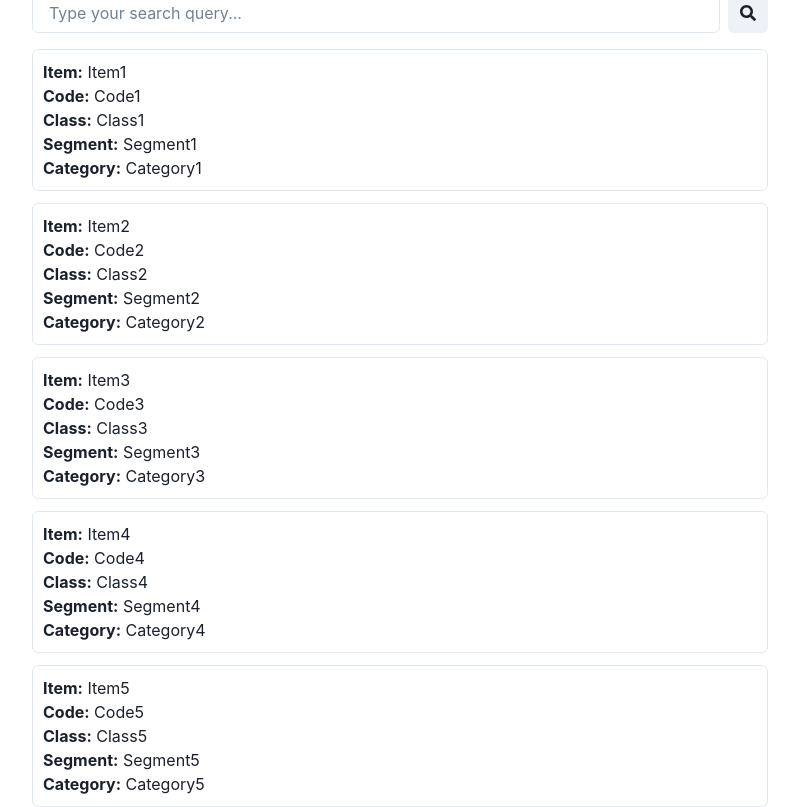
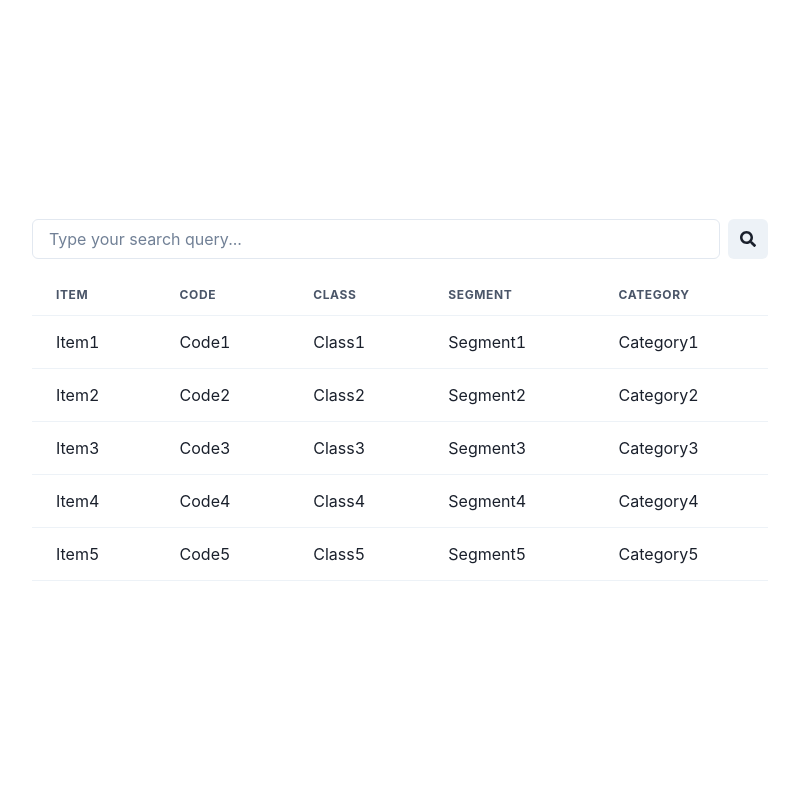
Before and after one commit to GPT-Engineer-App/search-interface-webpage, a React (Vite) app: page / in a window 1280 px wide. Both pictures are taken after a click on the button "Search". Shown: the whole page, without its empty margins (240-1039 px from the left). Built offline with nearby package versions, Linux system fonts and the light colour scheme.

Commit message:
Updated the search results to be displayed in a table format under the search bar using Chakra UI components.
Prompt: need to put the results in table form under the searching bar

```diff
--- a/src/pages/Index.jsx
+++ b/src/pages/Index.jsx
@@ -1,5 +1,5 @@
 import React, { useState, useEffect } from "react";
-import { Container, VStack, Input, List, ListItem, Text, HStack, IconButton } from "@chakra-ui/react";
+import { Container, VStack, Input, Table, Thead, Tbody, Tr, Th, Td, HStack, IconButton } from "@chakra-ui/react";
 import { FaSearch } from "react-icons/fa";
 
 const Index = () => {
@@ -37,19 +37,28 @@ Item5, Code5, Class5, Segment5, Category5
           <Input placeholder="Type your search query..." value={query} onChange={(e) => setQuery(e.target.value)} flex="1" />
           <IconButton aria-label="Search" icon={<FaSearch />} onClick={handleSearch} />
         </HStack>
-        <List spacing={3} width="100%">
-          {results.map((result, index) => (
-            <ListItem key={index} padding="10px" borderWidth="1px" borderRadius="md">
-              <Text>
-                <strong>Item:</strong> {result.item} <br />
-                <strong>Code:</strong> {result.code} <br />
-                <strong>Class:</strong> {result.className} <br />
-                <strong>Segment:</strong> {result.segment} <br />
-                <strong>Category:</strong> {result.category}
-              </Text>
-            </ListItem>
-          ))}
-        </List>
+        <Table variant="simple" width="100%">
+          <Thead>
+            <Tr>
+              <Th>Item</Th>
+              <Th>Code</Th>
+              <Th>Class</Th>
+              <Th>Segment</Th>
+              <Th>Category</Th>
+            </Tr>
+          </Thead>
+          <Tbody>
+            {results.map((result, index) => (
+              <Tr key={index}>
+                <Td>{result.item}</Td>
+                <Td>{result.code}</Td>
+                <Td>{result.className}</Td>
+                <Td>{result.segment}</Td>
+                <Td>{result.category}</Td>
+              </Tr>
+            ))}
+          </Tbody>
+        </Table>
       </VStack>
     </Container>
   );
```
